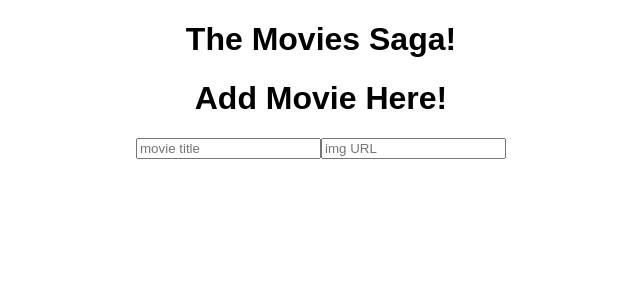
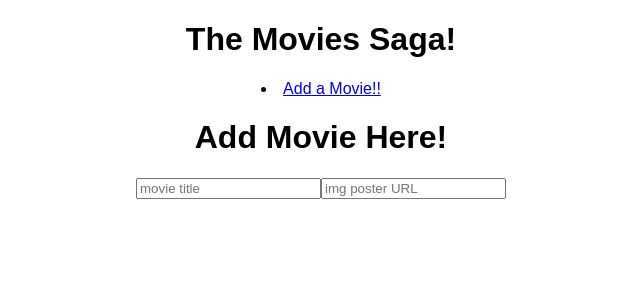
Before and after one commit to jgoth23/weekend-movie-sagas, a React (Create React App) app: page /#/addmovie in a window 1280 px wide. Shown: the top 300 px of the page, without its empty margins (319-959 px from the left). Built offline with nearby package versions, Linux system fonts and the light colour scheme.

Commit message:
route to add movies done

```diff
--- a/src/components/AddMovie/AddMovie.jsx
+++ b/src/components/AddMovie/AddMovie.jsx
@@ -4,7 +4,7 @@ const AddMovie = () => {
       <h1>Add Movie Here!</h1>
       <form>
       <input type='text' placeholder="movie title" />
-      <input type='text' placeholder="img URL" />
+      <input type='text' placeholder="img poster URL" />
       </form>
     </div>
   )
--- a/src/components/App/App.js
+++ b/src/components/App/App.js
@@ -1,4 +1,4 @@
-import {HashRouter as Router, Route} from 'react-router-dom';
+import {HashRouter as Router, Link, Route} from 'react-router-dom';
 import './App.css';
 import MovieList from '../MovieList/MovieList'
 import AddMovie from '../AddMovie/AddMovie'
@@ -9,11 +9,14 @@ function App() {
     <div className="App">
       <h1>The Movies Saga!</h1>
       <Router>
+        <nav>
+          <li>
+            <Link to="/addMovie">Add a Movie!!</Link>
+            </li>
+            </nav>
         <Route path="/" exact>
           <MovieList />
         </Route>
-
-        {/* Details page */}
 
         <Route path="/addmovie" exact>
           <AddMovie />
--- a/src/components/MovieList/MovieList.jsx
+++ b/src/components/MovieList/MovieList.jsx
@@ -1,19 +1,24 @@
 import React, { useEffect } from 'react';
 import { useDispatch, useSelector } from 'react-redux';
+// import { useHistory } from 'react-router-dom';
 import './MovieList.css'
 
 function MovieList() {
 
     const dispatch = useDispatch();
     const movies = useSelector(store => store.movies);
+    // const history = useHistory();
+
 
     useEffect(() => {
         dispatch({ type: 'FETCH_MOVIES' });
     }, []);
+    // history.push('/Details');
 
     return (
         <main>
             <h1>MovieList</h1>
+
             <section className="movies">
                 {movies.map(movie => {
                     return (
```
Also changed, not shown: 1 other file (tests, documents, lock files or other folders).
